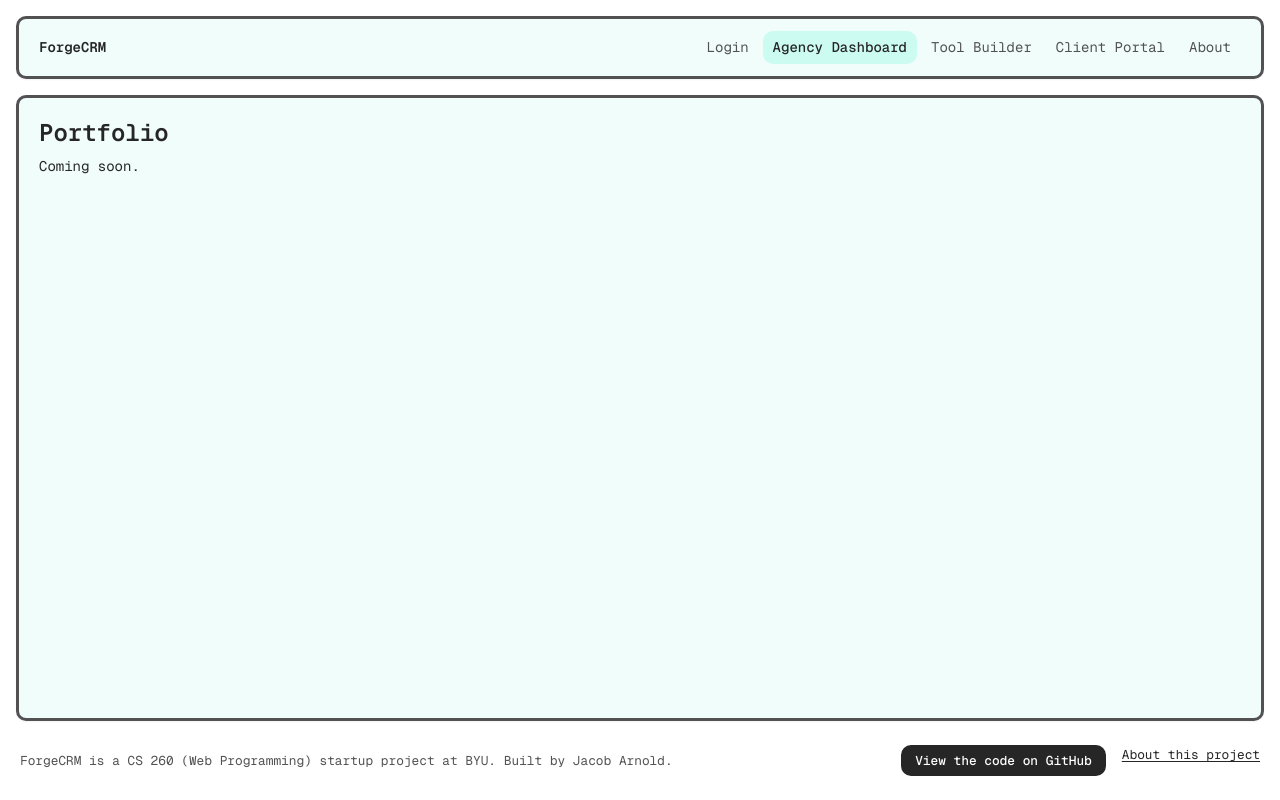
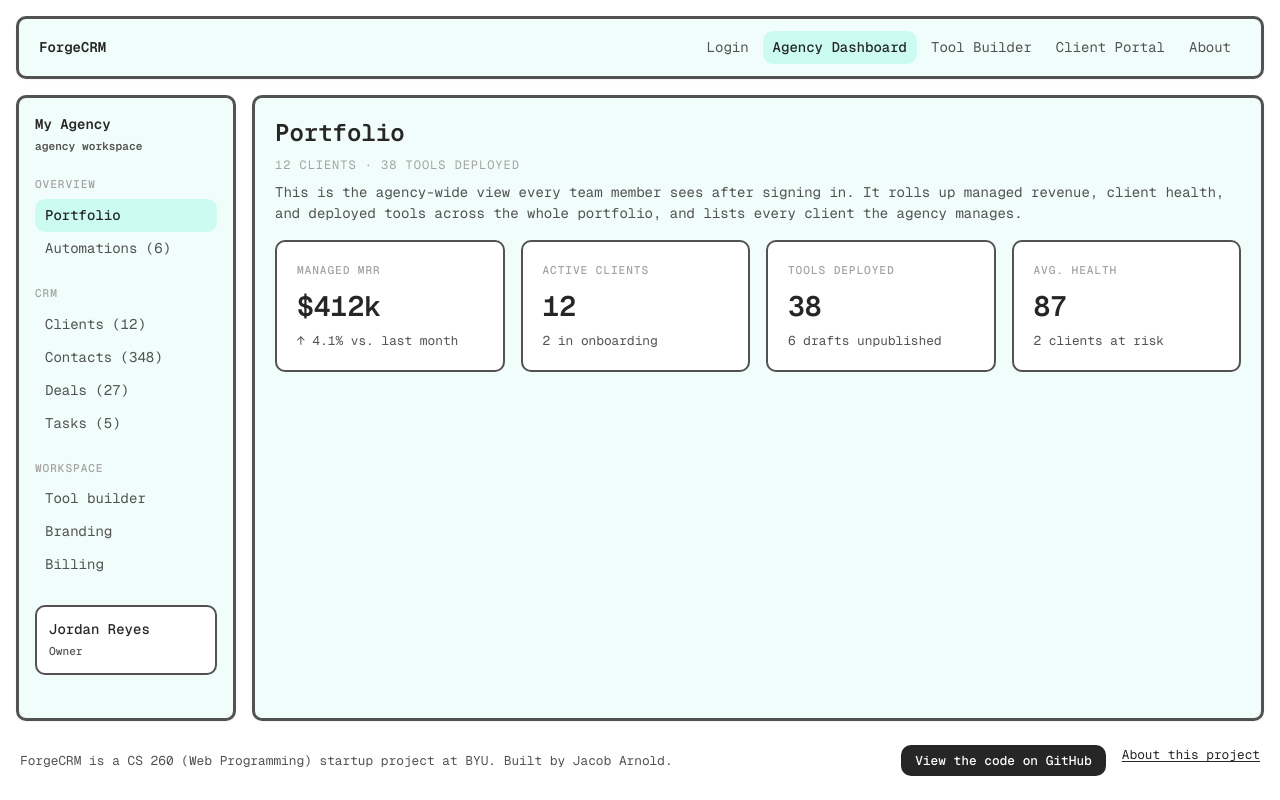
Before and after one commit to WickedWicket373/startup, a React (Vite) app: page /dashboard in a window 1280 px wide. Built offline with nearby package versions, Linux system fonts and the light colour scheme.

Commit message:
Port the dashboard sidebar and KPI cards

```diff
--- a/src/app.jsx
+++ b/src/app.jsx
@@ -2,6 +2,7 @@ import React from 'react';
 import { BrowserRouter, NavLink, Route, Routes } from 'react-router-dom';
 import './app.css';
 import { Login } from './login/login';
+import { Dashboard } from './dashboard/dashboard';
 
 export default function App() {
   return (
@@ -22,7 +23,7 @@ export default function App() {
 
         <Routes>
           <Route path="/" element={<Login />} />
-          <Route path="/dashboard" element={<Stub title="Portfolio" />} />
+          <Route path="/dashboard" element={<Dashboard />} />
           <Route path="/tool-builder" element={<Stub title="Retention Report" />} />
           <Route path="/portal" element={<Stub title="Performance overview" />} />
           <Route path="/about" element={<Stub title="About ForgeCRM" />} />
--- /dev/null
+++ b/src/dashboard/dashboard.css
@@ -0,0 +1,81 @@
+.sidebar {
+  padding: 1rem;
+  background: var(--panel);
+  border: 3px solid var(--border);
+  border-radius: var(--radius);
+  box-shadow: 0 1px 2px rgba(0, 0, 0, 0.05);
+}
+
+.workspace-name {
+  font-weight: 600;
+}
+
+.sidebar section {
+  margin-top: 1.25rem;
+}
+
+.sidebar h2,
+.stat-card h2 {
+  margin-bottom: 0.375rem;
+  color: var(--muted);
+  font-size: 0.7rem;
+  font-weight: 500;
+  letter-spacing: 0.08em;
+  text-transform: uppercase;
+}
+
+.sidebar a {
+  display: block;
+  padding: 0.375rem 0.625rem;
+  border-radius: var(--radius);
+  color: var(--text-2);
+  text-decoration: none;
+}
+
+.sidebar a:hover {
+  background: var(--hover);
+}
+
+.sidebar a[aria-current="page"] {
+  background: var(--active);
+  color: var(--text);
+  font-weight: 500;
+}
+
+.owner {
+  margin-top: 1.5rem;
+  padding: 0.75rem;
+  background: #ffffff;
+  border: 2px solid var(--border);
+  border-radius: var(--radius);
+  font-weight: 500;
+}
+
+.page-header h1 + p {
+  color: var(--muted);
+  font-size: 0.75rem;
+  letter-spacing: 0.08em;
+  text-transform: uppercase;
+}
+
+.page-header p {
+  color: var(--text-2);
+}
+
+.stat-card {
+  background: #ffffff;
+  border: 2px solid var(--border);
+  border-radius: var(--radius);
+  padding: 1.25rem;
+}
+
+.stat-value {
+  margin: 0.25rem 0;
+  font-size: 1.75rem;
+  font-weight: 600;
+}
+
+.stat-delta {
+  color: var(--text-2);
+  font-size: 0.8rem;
+}
--- /dev/null
+++ b/src/dashboard/dashboard.jsx
@@ -0,0 +1,85 @@
+import React from 'react';
+import { Link, NavLink } from 'react-router-dom';
+import './dashboard.css';
+
+export function Dashboard() {
+  return (
+    <div className="grid grid-cols-1 md:grid-cols-[220px_minmax(0,1fr)] gap-4 flex-1">
+      <nav className="sidebar" aria-label="Agency workspace">
+        <p className="workspace-name">
+          My Agency <br />
+          <small>agency workspace</small>
+        </p>
+
+        <section aria-label="Overview">
+          <h2>Overview</h2>
+          <ul>
+            <li><NavLink to="/dashboard">Portfolio</NavLink></li>
+            <li><a href="#">Automations (6)</a></li>
+          </ul>
+        </section>
+
+        <section aria-label="CRM">
+          <h2>CRM</h2>
+          <ul>
+            <li><a href="#">Clients (12)</a></li>
+            <li><a href="#">Contacts (348)</a></li>
+            <li><a href="#">Deals (27)</a></li>
+            <li><a href="#">Tasks (5)</a></li>
+          </ul>
+        </section>
+
+        <section aria-label="Workspace">
+          <h2>Workspace</h2>
+          <ul>
+            <li><Link to="/tool-builder">Tool builder</Link></li>
+            <li><a href="#">Branding</a></li>
+            <li><a href="#">Billing</a></li>
+          </ul>
+        </section>
+
+        <p className="owner">
+          Jordan Reyes <br />
+          <small>Owner</small>
+        </p>
+      </nav>
+
+      <main className="flex flex-col gap-4 min-w-0">
+        <section className="page-header">
+          <h1>Portfolio</h1>
+          <p>12 clients · 38 tools deployed</p>
+          <p>
+            This is the agency-wide view every team member sees after signing
+            in. It rolls up managed revenue, client health, and deployed tools
+            across the whole portfolio, and lists every client the agency
+            manages.
+          </p>
+        </section>
+
+        <section className="kpis grid grid-cols-1 sm:grid-cols-2 xl:grid-cols-4 gap-4" aria-label="Portfolio summary">
+          {/* PLACEHOLDER: database data — replaced by a MongoDB read at the DB deliverable */}
+          <article className="stat-card">
+            <h2>Managed MRR</h2>
+            <p className="stat-value">$412k</p>
+            <p className="stat-delta">&uarr; 4.1% vs. last month</p>
+          </article>
+          <article className="stat-card">
+            <h2>Active clients</h2>
+            <p className="stat-value">12</p>
+            <p className="stat-delta">2 in onboarding</p>
+          </article>
+          <article className="stat-card">
+            <h2>Tools deployed</h2>
+            <p className="stat-value">38</p>
+            <p className="stat-delta">6 drafts unpublished</p>
+          </article>
+          <article className="stat-card">
+            <h2>Avg. health</h2>
+            <p className="stat-value">87</p>
+            <p className="stat-delta">2 clients at risk</p>
+          </article>
+        </section>
+      </main>
+    </div>
+  );
+}
```
